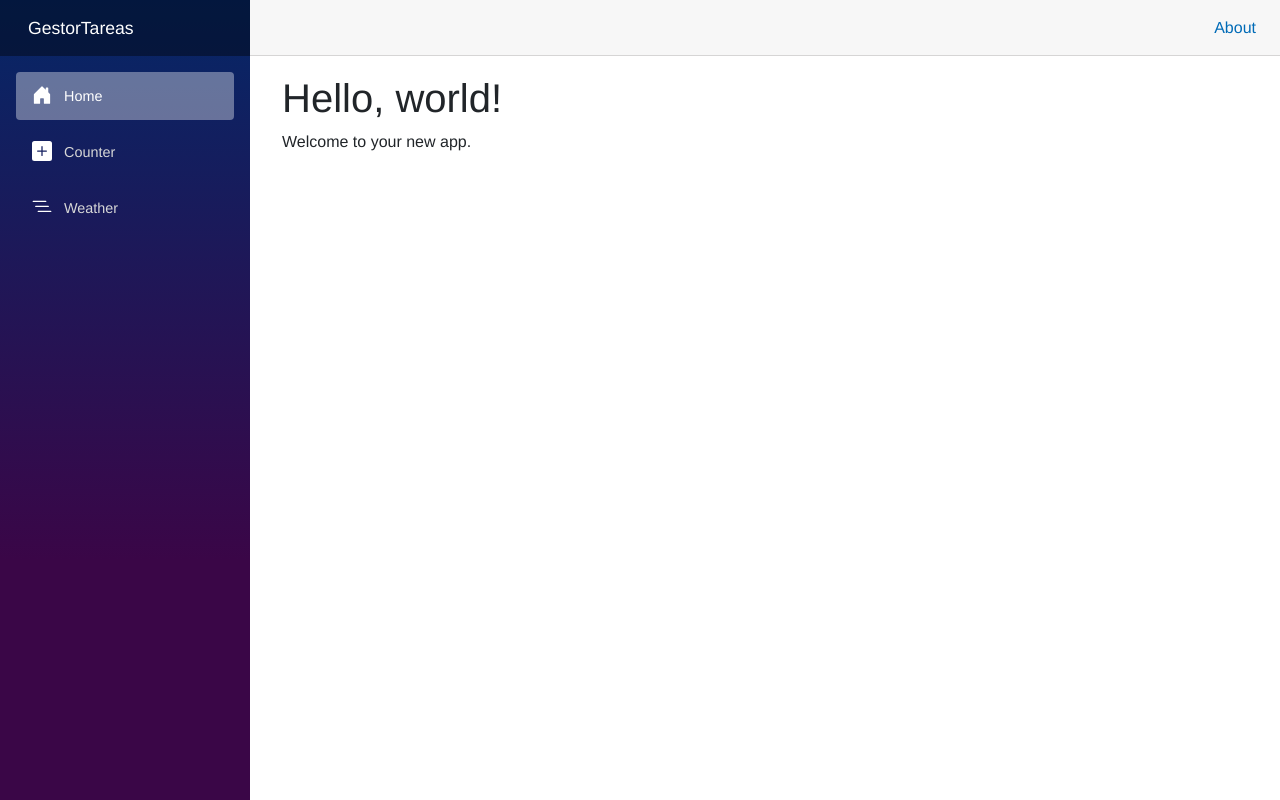
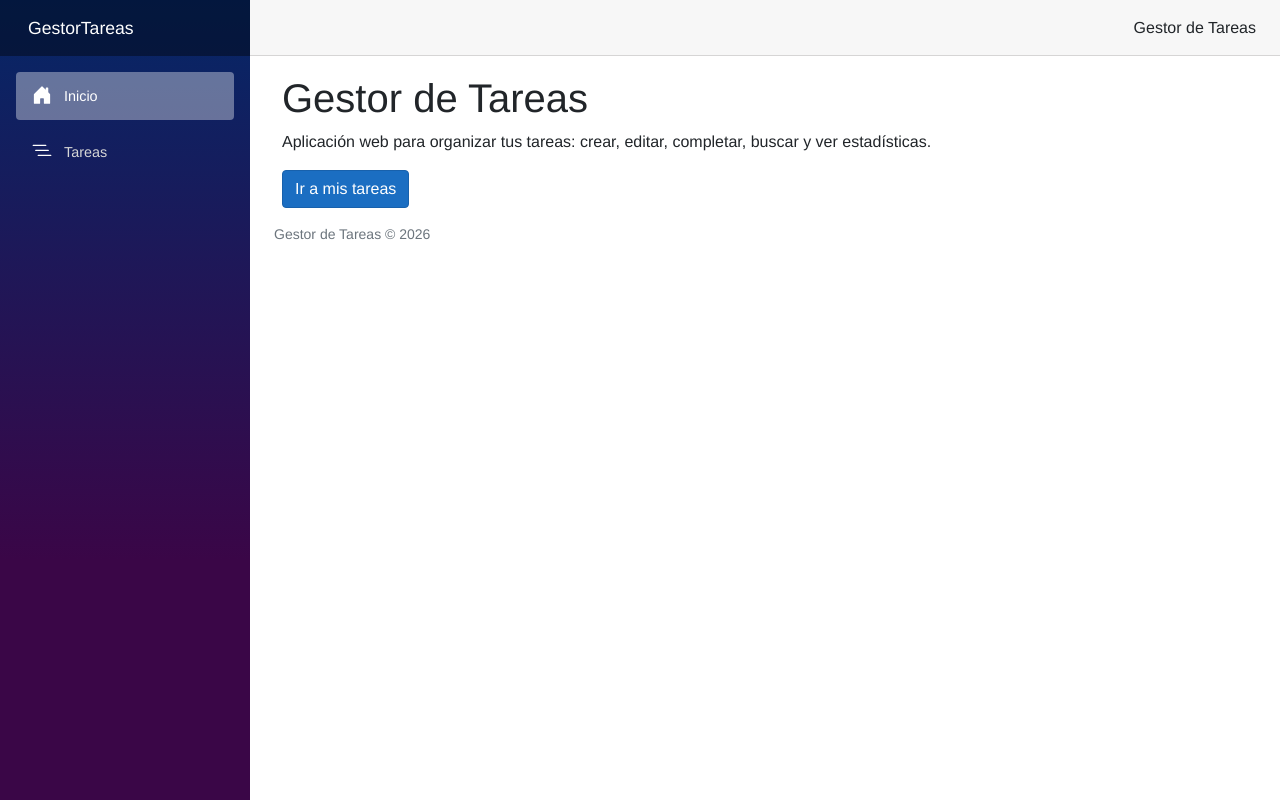
Before and after one commit to JaraClaudia/GestorTareas-Blazor, an ASP.NET Core app: page / in a window 1280 px wide. Run offline with ASP.NET Core 8, Linux system fonts and the light colour scheme; style sheets or scripts are compiled from the project's sources; the project's own start-up code is not run, and a stand-in starts its controllers and pages.

Commit message:
feat(layout): usa HTML5 semántico y agrega enlace a Tareas en el menú

```diff
--- a/GestorTareas/Components/Layout/MainLayout.razor
+++ b/GestorTareas/Components/Layout/MainLayout.razor
@@ -1,18 +1,22 @@
 @inherits LayoutComponentBase
 
 <div class="page">
-    <div class="sidebar">
+    <aside class="sidebar">
         <NavMenu />
-    </div>
+    </aside>
 
     <main>
-        <div class="top-row px-4">
-            <a href="https://learn.microsoft.com/aspnet/core/" target="_blank">About</a>
-        </div>
+        <header class="top-row px-4">
+            <span class="fw-semibold">Gestor de Tareas</span>
+        </header>
 
         <article class="content px-4">
             @Body
         </article>
+
+        <footer class="px-4 py-3 text-muted small">
+            <p class="mb-0">Gestor de Tareas &copy; @DateTime.Now.Year</p>
+        </footer>
     </main>
 </div>
 
--- a/GestorTareas/Components/Layout/NavMenu.razor
+++ b/GestorTareas/Components/Layout/NavMenu.razor
@@ -1,28 +1,22 @@
-<div class="top-row ps-3 navbar navbar-dark">
+<header class="top-row ps-3 navbar navbar-dark">
     <div class="container-fluid">
         <a class="navbar-brand" href="">GestorTareas</a>
     </div>
-</div>
+</header>
 
 <input type="checkbox" title="Navigation menu" class="navbar-toggler" />
 
 <div class="nav-scrollable" onclick="document.querySelector('.navbar-toggler').click()">
-    <nav class="flex-column">
+    <nav class="flex-column" aria-label="Navegación principal">
         <div class="nav-item px-3">
             <NavLink class="nav-link" href="" Match="NavLinkMatch.All">
-                <span class="bi bi-house-door-fill-nav-menu" aria-hidden="true"></span> Home
+                <span class="bi bi-house-door-fill-nav-menu" aria-hidden="true"></span> Inicio
             </NavLink>
         </div>
 
         <div class="nav-item px-3">
-            <NavLink class="nav-link" href="counter">
-                <span class="bi bi-plus-square-fill-nav-menu" aria-hidden="true"></span> Counter
-            </NavLink>
-        </div>
-
-        <div class="nav-item px-3">
-            <NavLink class="nav-link" href="weather">
-                <span class="bi bi-list-nested-nav-menu" aria-hidden="true"></span> Weather
+            <NavLink class="nav-link" href="tareas">
+                <span class="bi bi-list-nested-nav-menu" aria-hidden="true"></span> Tareas
             </NavLink>
         </div>
     </nav>
--- a/GestorTareas/Components/Pages/Home.razor
+++ b/GestorTareas/Components/Pages/Home.razor
@@ -1,7 +1,9 @@
 @page "/"
 
-<PageTitle>Home</PageTitle>
+<PageTitle>Gestor de Tareas</PageTitle>
 
-<h1>Hello, world!</h1>
+<h1>Gestor de Tareas</h1>
 
-Welcome to your new app.
+<p>Aplicación web para organizar tus tareas: crear, editar, completar, buscar y ver estadísticas.</p>
+
+<a class="btn btn-primary" href="tareas">Ir a mis tareas</a>
```
